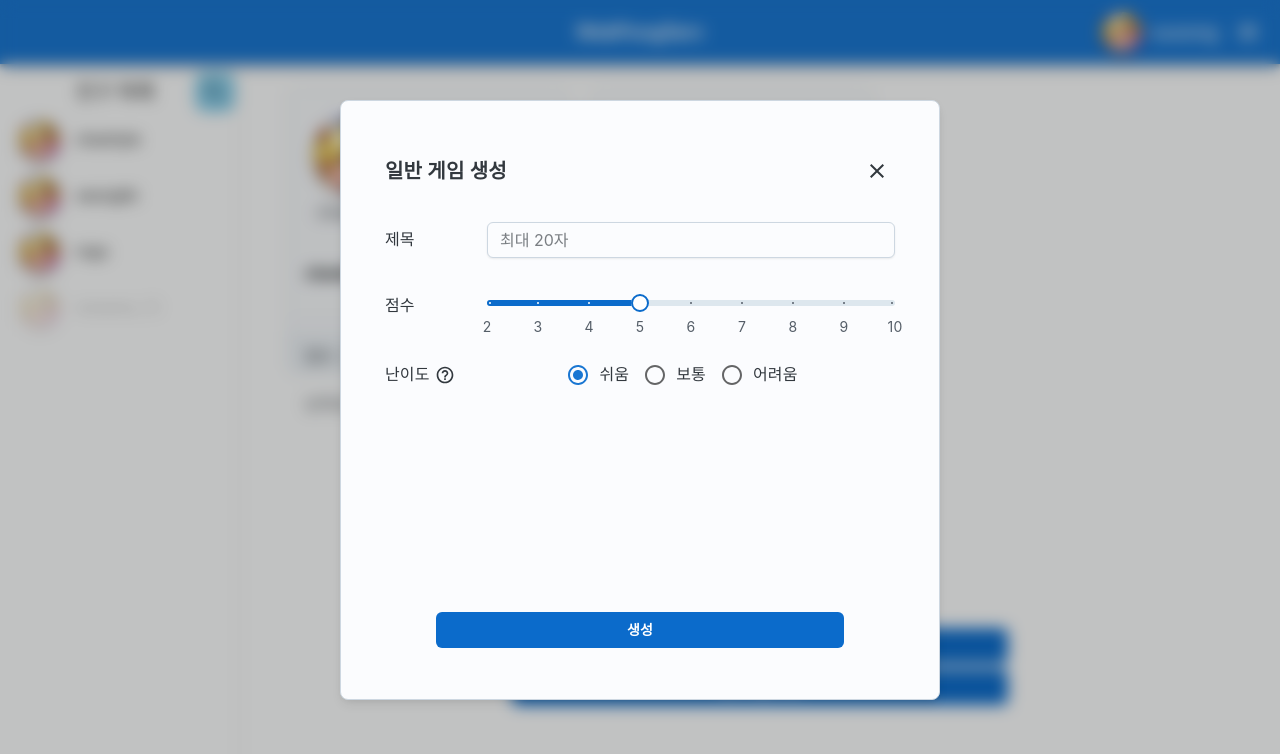
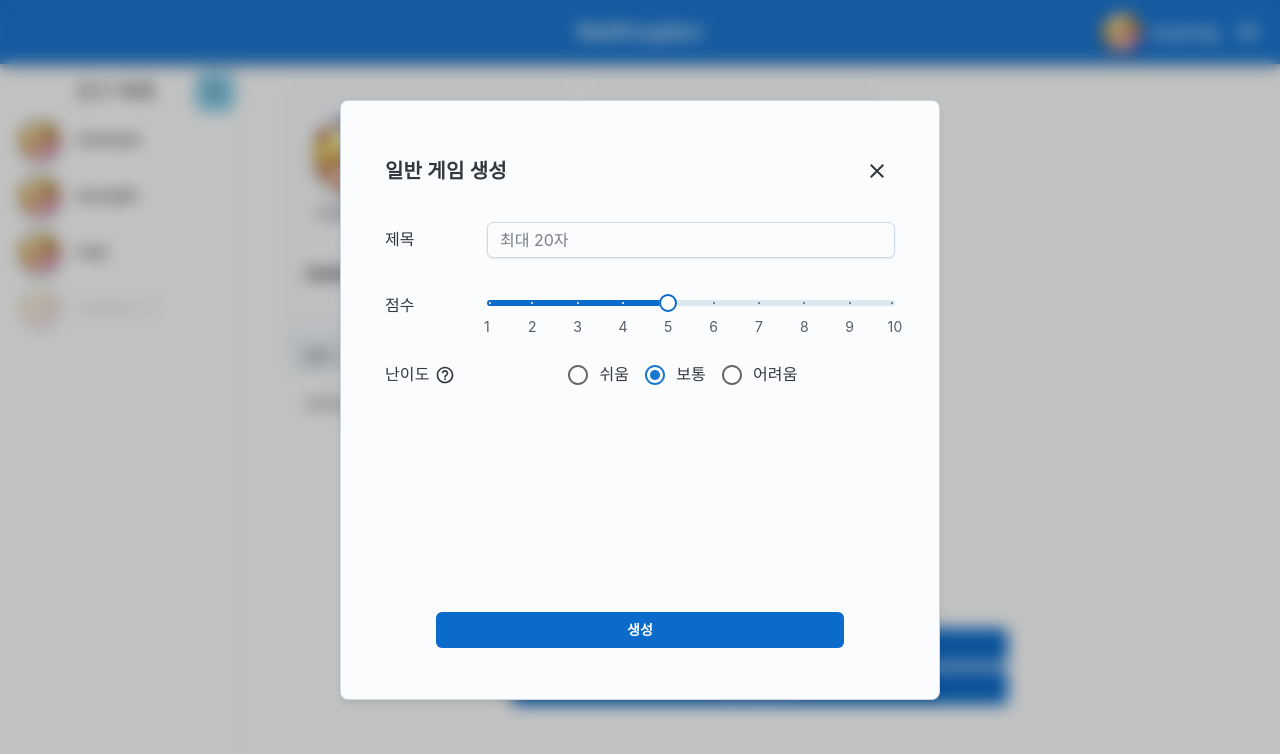
Before and after one commit to webPongServ/pongserv, a React (Create React App) app in the folder frontend/: page /game in a window 1280 px wide. Both pictures are taken after a click on the button "일반 게임 생성". Shown: the top 754 px of the page. Built offline with nearby package versions, Linux system fonts and the light colour scheme.

Commit message:
#30 REFACTOR : game create modal inputs

```diff
--- a/frontend/src/components/common/utils/ChattingTypeSelect.tsx
+++ b/frontend/src/components/common/utils/ChattingTypeSelect.tsx
@@ -1,8 +1,8 @@
-import { CustomSelectProps } from "types/Utils";
+import { ChattingTypeSelectProps } from "types/Utils";
 import { Box, Typography } from "@mui/material";
 import { Select, Option } from "@mui/joy";
 
-const CustomSelect = (props: CustomSelectProps) => {
+const ChattingTypeSelect = (props: ChattingTypeSelectProps) => {
   return (
     <Box
       sx={{
@@ -30,4 +30,4 @@ const CustomSelect = (props: CustomSelectProps) => {
   );
 };
 
-export default CustomSelect;
+export default ChattingTypeSelect;
--- a/frontend/src/components/common/utils/CustomSlider.tsx
+++ b/frontend/src/components/common/utils/CustomSlider.tsx
@@ -5,7 +5,7 @@ import { Slider } from "@mui/joy";
 const CustomSlider = (props: CustomSliderProps) => {
   const marks = []; // type : Mark[]
 
-  for (let i = 2; i <= 10; i++) marks.push({ value: i, label: `${i}` });
+  for (let i = 1; i <= 10; i++) marks.push({ value: i, label: `${i}` });
 
   return (
     <Box
@@ -23,8 +23,8 @@ const CustomSlider = (props: CustomSliderProps) => {
           defaultValue={props.defaultValue}
           marks={marks}
           step={1}
-          min={2}
-          max={10}
+          min={props.min}
+          max={props.max}
           valueLabelDisplay="auto"
           onChange={props.handleFunction}
         />
--- /dev/null
+++ b/frontend/src/components/common/utils/GameDifficultyRadioGroup.tsx
@@ -0,0 +1,63 @@
+import { GameDifficultyRadioGroupProps } from "types/Utils";
+import { Box, Typography } from "@mui/material";
+import Radio from "@mui/material/Radio";
+import RadioGroup from "@mui/material/RadioGroup";
+import FormControlLabel from "@mui/material/FormControlLabel";
+import FormControl from "@mui/material/FormControl";
+import Tooltip from "@mui/material/Tooltip";
+import HelpOutlineIcon from "@mui/icons-material/HelpOutline";
+
+const GameDifficultyRadioGroup = (props: GameDifficultyRadioGroupProps) => {
+  return (
+    <Box
+      sx={{
+        display: "flex",
+        flexDirection: "row",
+      }}
+    >
+      <Typography sx={{ display: "flex", alignItems: "center", width: "20%" }}>
+        {props.name}
+        <Tooltip
+          title={
+            <Typography sx={{ fontSize: "15px" }}>
+              난이도가 어려워질수록 막대 길이가 짧아집니다.
+            </Typography>
+          }
+          placement="bottom-start"
+          followCursor
+        >
+          <HelpOutlineIcon
+            sx={{
+              width: "20px",
+              height: "20px",
+              marginLeft: "5px",
+              "&:hover": { color: "skyblue" },
+            }}
+          />
+        </Tooltip>
+      </Typography>
+      <Box style={{ width: "80%", margin: "0 auto" }}>
+        <FormControl
+          sx={{
+            display: "flex",
+            flexDirection: "row",
+            justifyContent: "center",
+          }}
+        >
+          <Box className="flex-container"></Box>
+          <RadioGroup
+            row
+            defaultValue={props.defaultValue}
+            onChange={props.handleFunction}
+          >
+            <FormControlLabel value="easy" control={<Radio />} label="쉬움" />
+            <FormControlLabel value="normal" control={<Radio />} label="보통" />
+            <FormControlLabel value="hard" control={<Radio />} label="어려움" />
+          </RadioGroup>
+        </FormControl>
+      </Box>
+    </Box>
+  );
+};
+
+export default GameDifficultyRadioGroup;
--- a/frontend/src/components/game/CreateGameModal.tsx
+++ b/frontend/src/components/game/CreateGameModal.tsx
@@ -1,23 +1,15 @@
 import { useState } from "react";
 import { useNavigate } from "react-router-dom";
+import CustomInput from "components/common/utils/CustomInput";
+import CustomSlider from "components/common/utils/CustomSlider";
+import GameDifficultyRadioGroup from "components/common/utils/GameDifficultyRadioGroup";
+import { GameRoomForm } from "types/Form";
 import "styles/global.scss";
 import "styles/Game.scss";
 
-import { Typography } from "@mui/material";
-import { Button } from "@mui/joy";
-import Modal from "@mui/joy/Modal";
-import ModalDialog from "@mui/joy/ModalDialog";
-import { Box } from "@mui/material";
-import { Input } from "@mui/joy";
-import Radio from "@mui/material/Radio";
-import RadioGroup from "@mui/material/RadioGroup";
-import FormControlLabel from "@mui/material/FormControlLabel";
-import FormControl from "@mui/material/FormControl";
-import Slider from "@mui/joy/Slider";
-import IconButton from "@mui/joy/IconButton";
+import { Typography, Box } from "@mui/material";
+import { Button, Modal, ModalDialog, IconButton } from "@mui/joy";
 import CloseIcon from "@mui/icons-material/Close";
-import Tooltip from "@mui/material/Tooltip";
-import HelpOutlineIcon from "@mui/icons-material/HelpOutline";
 
 type CreateGameModalProps = {
   roomStatus: string;
@@ -27,142 +19,40 @@ type CreateGameModalProps = {
 const CreateGameModal = (props: CreateGameModalProps) => {
   const navigate = useNavigate();
   const [roomID, setRoomID] = useState<string>("203404250001");
+  const [gameRoomForm, setGameRoomForm] = useState<GameRoomForm>({
+    title: "",
+    maxScore: 5,
+    difficulty: "easy",
+  });
+
+  const handleTitle = (e: React.ChangeEvent<HTMLInputElement>) => {
+    if (e) {
+      const target: HTMLInputElement = e.target;
+      setGameRoomForm({ ...gameRoomForm, title: target.value });
+    }
+  };
+
+  const handleMaxScore = (e: React.ChangeEvent<HTMLInputElement>) => {
+    if (e) {
+      const target: HTMLInputElement = e.target as HTMLInputElement;
+      setGameRoomForm({
+        ...gameRoomForm,
+        maxScore: parseInt(target.value),
+      });
+    }
+  };
+
+  const handleDifficulty = (e: React.ChangeEvent<HTMLInputElement>) => {
+    if (e) {
+      const target: HTMLInputElement = e.target as HTMLInputElement;
+      setGameRoomForm({
+        ...gameRoomForm,
+        difficulty: target.value,
+      });
+    }
+  };
 
   console.log(setRoomID);
-
-  const CreatorInput = (type: string) => {
-    let name, input;
-    const marks = []; // type : Mark[]
-
-    for (let i = 2; i <= 10; i++) marks.push({ value: i, label: `${i}` });
-    switch (type) {
-      case "title":
-        name = "제목";
-        input = (
-          <Input
-            placeholder="최대 20자"
-            required
-            slotProps={{ input: { maxLength: 20 } }}
-            // props={{ maxLength: 20 }}
-            // onChange={(e) => {
-            //   if (e) {
-            //     const target = e.target as HTMLInputElement;
-            //     setPartyForm({ ...partyForm, title: target.value });
-            //   }
-            // }}
-          />
-        );
-        break;
-
-      case "maxScore":
-        name = "점수";
-        input = (
-          <Slider
-            aria-label="Small steps"
-            defaultValue={5}
-            marks={marks}
-            step={1}
-            min={2}
-            max={10}
-            valueLabelDisplay="auto"
-            // onChange={(e) => {
-            //   if (e) {
-            //     const target: HTMLInputElement = e.target as HTMLInputElement;
-            //     props.setPartyForm({
-            //       ...props.partyForm,
-            //       max: target.value,
-            //     });
-            //   }
-            // }}
-          />
-        );
-        break;
-
-      case "difficulty":
-        name = "난이도";
-        input = (
-          <FormControl
-            sx={{
-              display: "flex",
-              flexDirection: "row",
-              justifyContent: "center",
-            }}
-          >
-            <Box className="flex-container"></Box>
-            <RadioGroup row defaultValue="easy">
-              <FormControlLabel value="easy" control={<Radio />} label="쉬움" />
-              <FormControlLabel
-                value="normal"
-                control={<Radio />}
-                label="보통"
-              />
-              <FormControlLabel
-                value="hard"
-                control={<Radio />}
-                label="어려움"
-              />
-            </RadioGroup>
-          </FormControl>
-        );
-        break;
-
-      case "password":
-        name = "비밀번호";
-        input = (
-          <Input
-            placeholder="최대 20자"
-            type="password"
-            slotProps={{ input: { maxLength: 20 } }}
-            // onChange={(e) => {
-            //   if (e) {
-            //     const target = e.target as HTMLInputElement;
-            //     setPartyForm({ ...partyForm, title: target.value });
-            //   }
-            // }}
-          />
-        );
-        break;
-
-      default:
-        break;
-    }
-
-    return (
-      <Box
-        sx={{
-          display: "flex",
-          flexDirection: "row",
-        }}
-      >
-        <Typography
-          sx={{ display: "flex", alignItems: "center", width: "20%" }}
-        >
-          {name}
-          {name === "난이도" ? (
-            <Tooltip
-              title={
-                <Typography sx={{ fontSize: "15px" }}>
-                  난이도가 어려워질수록 막대 길이가 짧아집니다.
-                </Typography>
-              }
-              placement="bottom-start"
-              followCursor
-            >
-              <HelpOutlineIcon
-                sx={{
-                  width: "20px",
-                  height: "20px",
-                  marginLeft: "5px",
-                  "&:hover": { color: "skyblue" },
-                }}
-              />
-            </Tooltip>
-          ) : null}
-        </Typography>
-        <Box style={{ width: "80%", margin: "0 auto" }}>{input}</Box>
-      </Box>
-    );
-  };
 
   return (
     <Modal
@@ -191,12 +81,31 @@ const CreateGameModal = (props: CreateGameModalProps) => {
               paddingTop: "5%",
             }}
           >
-            {CreatorInput("title")}
-            {CreatorInput("maxScore")}
-            {CreatorInput("difficulty")}
+            <CustomInput
+              name="제목"
+              defaultValue=""
+              handleFunction={handleTitle}
+            />
+            <CustomSlider
+              name="점수"
+              defaultValue={5}
+              min={1}
+              max={10}
+              handleFunction={handleMaxScore}
+            />
+            <GameDifficultyRadioGroup
+              name="난이도"
+              defaultValue="normal"
+              handleFunction={handleDifficulty}
+            />
           </Box>
           <Box className="flex-container" sx={{ height: "10%" }}>
-            <Button sx={{ width: "80%" }}>생성</Button>
+            <Button
+              sx={{ width: "80%" }}
+              onClick={() => navigate(`/game/${roomID}`)}
+            >
+              생성
+            </Button>
           </Box>
         </Box>
       </ModalDialog>
--- a/frontend/src/types/Form.tsx
+++ b/frontend/src/types/Form.tsx
@@ -10,3 +10,9 @@ export interface ChatRoomEditForm {
   max: number;
   type: string;
 }
+
+export interface GameRoomForm {
+  title: string;
+  maxScore: number;
+  difficulty: string;
+}
```
Also changed, not shown: frontend/src/types/Utils.tsx (+7 -1 lines).
